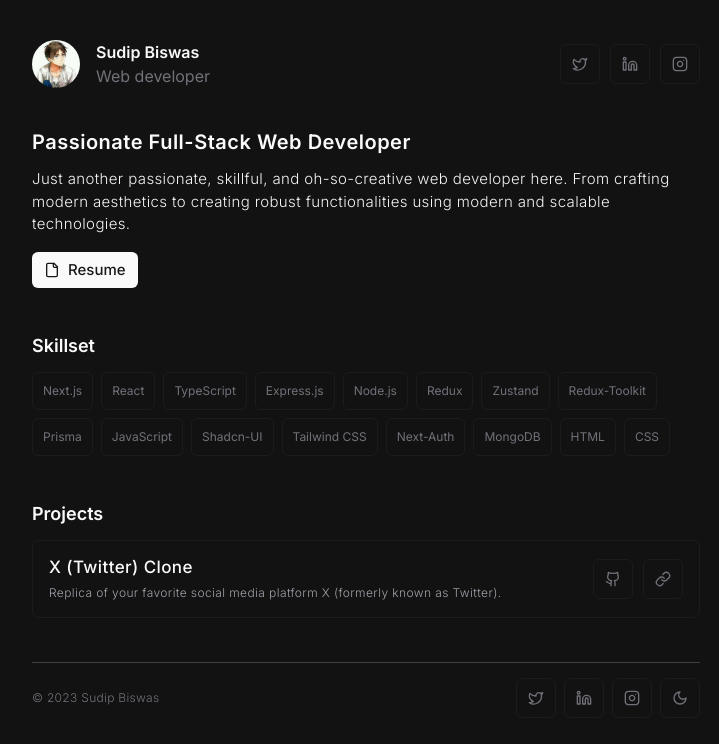
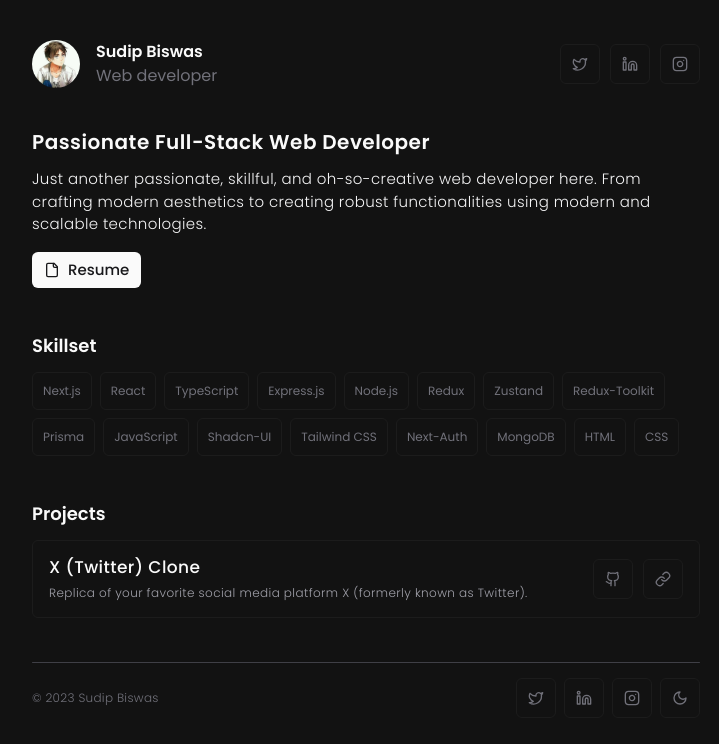
Before and after one commit to sudipb7/portfolio-old, a Next.js app: page / in a window 1280 px wide. Shown: the top 744 px of the page, without its empty margins (274-993 px from the left). Built offline with nearby package versions, Linux system fonts and the light colour scheme.

Commit message:
Changed font

```diff
--- a/app/layout.tsx
+++ b/app/layout.tsx
@@ -1,5 +1,5 @@
 import type { Metadata } from "next";
-import { Inter } from "next/font/google";
+import { Poppins } from "next/font/google";
 import { Analytics } from "@vercel/analytics/react";
 import { SpeedInsights } from "@vercel/speed-insights/next";
 
@@ -7,7 +7,10 @@ import { ThemeProvider } from "@/components/providers/theme-provider";
 import { cn } from "@/lib/utils";
 import "./globals.css";
 
-const inter = Inter({ subsets: ["latin"] });
+const font = Poppins({
+  weight: ["300", "400", "500", "600"],
+  subsets: ["latin"],
+});
 
 export const metadata: Metadata = {
   title: "Sudip Biswas",
@@ -21,7 +24,7 @@ export default function RootLayout({
 }) {
   return (
     <html lang="en" suppressHydrationWarning>
-      <body className={cn(inter.className, "bg-[#FBFCFD] dark:bg-[#121212]")}>
+      <body className={cn(font.className, "bg-[#FBFCFD] dark:bg-[#121212]")}>
         <Analytics />
         <SpeedInsights />
         <ThemeProvider
```
